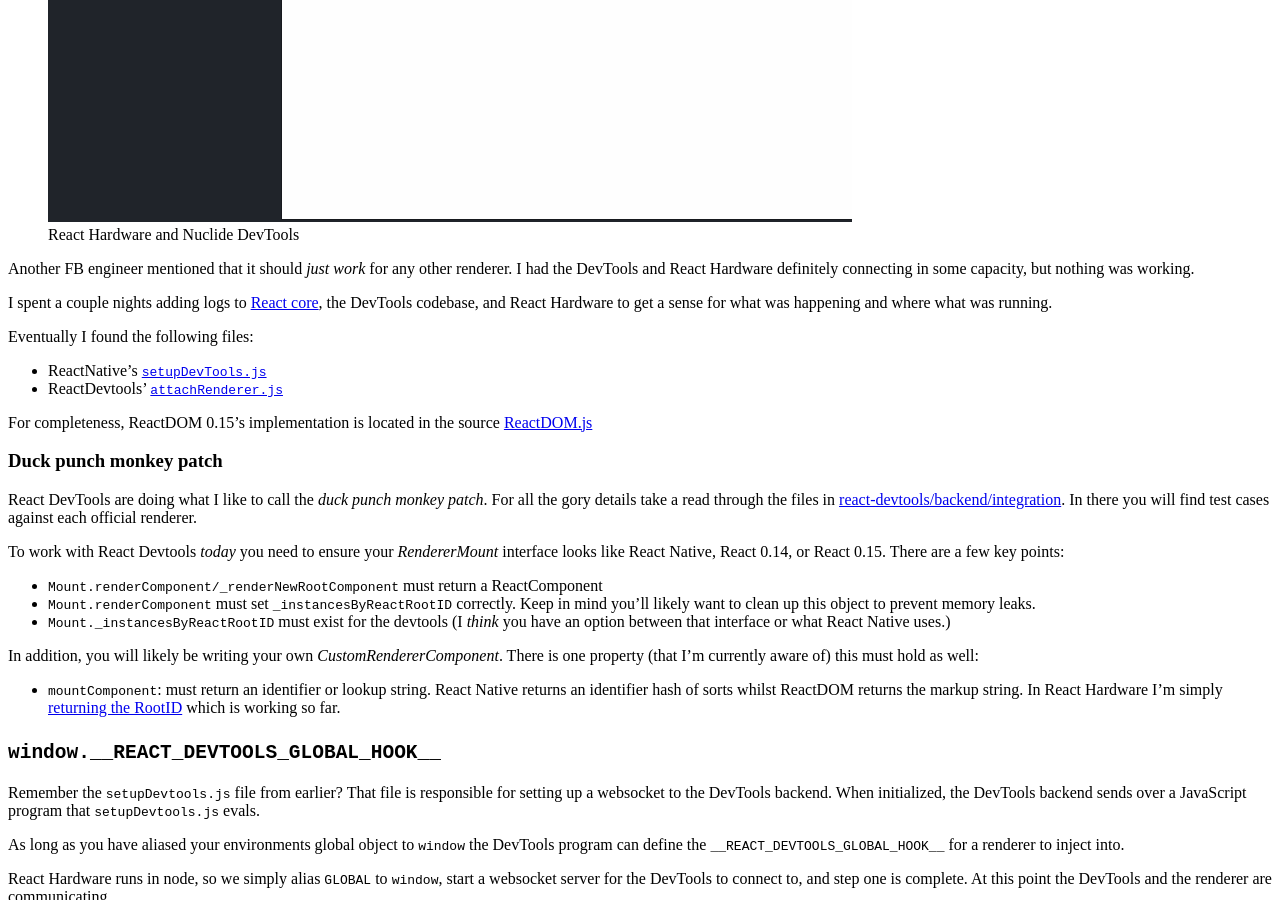
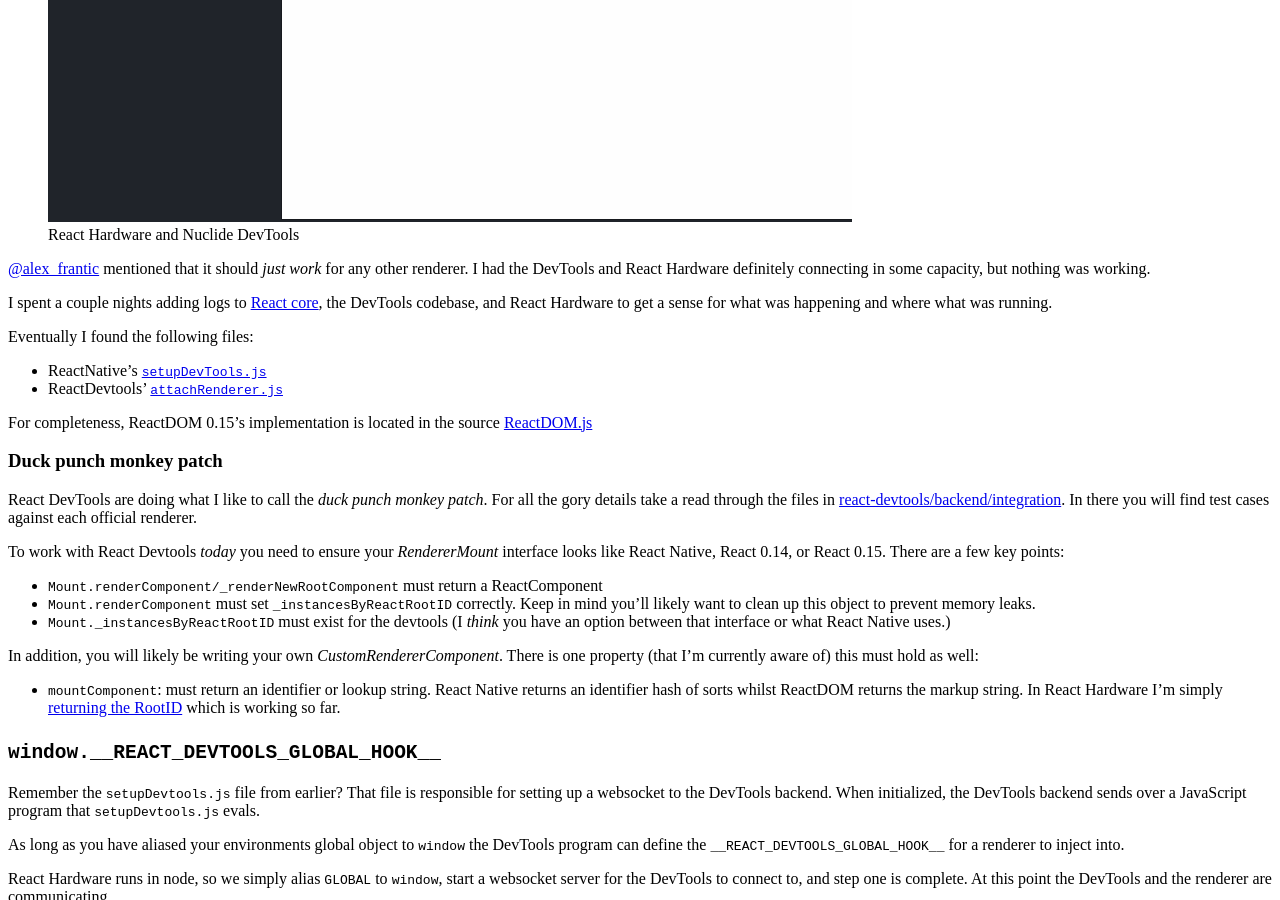
Before and after one commit to iamdustan/iamdustan.github.io, a Jekyll site: the page built from _posts/2016-02-19-react-devtools-renderer-integration.markdown, in a window 1280 px wide and 900 px high, scrolled down 1781 px. Built offline with Jekyll 4.4.1, drawn with Linux system fonts in a browser that asks for light colours; some web fonts are replaced; comment, search, counter and statistics services are not loaded.

Commit message:
shoutout to @frantic

```diff
--- a/_posts/2016-02-19-react-devtools-renderer-integration.markdown
+++ b/_posts/2016-02-19-react-devtools-renderer-integration.markdown
@@ -67,9 +67,9 @@
   <figcaption>React Hardware and Nuclide DevTools</figcaption>
 </figure>
 
-Another FB engineer mentioned that it should *just work* for any other renderer.
-I had the DevTools and React Hardware definitely connecting in some capacity,
-but nothing was working.
+[@alex_frantic](https://twitter.com/alex_frantic) mentioned that it should *just
+work* for any other renderer. I had the DevTools and React Hardware definitely
+connecting in some capacity, but nothing was working.
 
 I spent a couple nights adding logs to [React core](https://twitter.com/dan_abramov/status/700658352850743296),
 the DevTools codebase, and React Hardware to get a sense for what was happening
```
